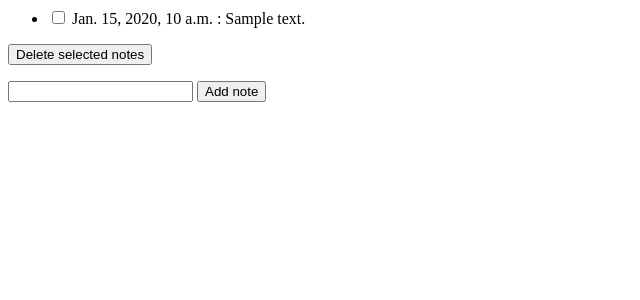
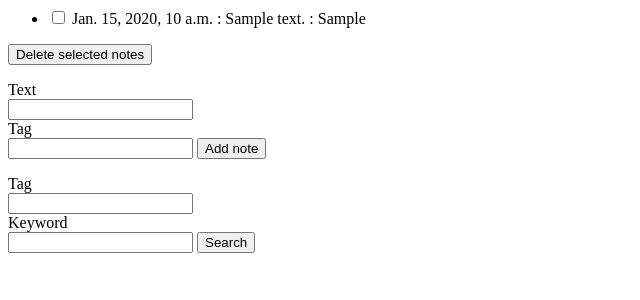
Before and after one commit to kateshostak/web-notes, a Django app: a page that uses notes/templates/notes/notes.html in a window 1280 px wide. Shown: the top 300 px of the page, without its empty margins (0-640 px from the left). Run offline with Django 3.2, Linux system fonts and the light colour scheme; tables that the repository leaves empty hold one stand-in row (values such as "Sample post").

Commit message:
Add the possibility to search for notes with given tag or keyword

```diff
--- a/notes/models.py
+++ b/notes/models.py
@@ -1,22 +1,27 @@
 from django.db import models
-
-# Create your models here.
 
 
 class SimpleUser(models.Model):
-    user_login = models.CharField(max_length=10)
+    login = models.CharField(max_length=10)
 
     def __str__(self):
-        return self.user_login
+        return self.login
 
     def get_all_notes(self):
         return self.note_set.all()
 
+    def get_by_tag(self, tag):
+        return self.get_all_notes().filter(tag=tag)
+
+    def get_by_keyword(self, keyword):
+        return self.note_set.filter(text__contains=keyword)
+
 
 class Note(models.Model):
     author = models.ForeignKey(SimpleUser, on_delete=models.CASCADE)
-    note_text = models.CharField(max_length=200)
-    note_date = models.DateTimeField('date created')
+    text = models.CharField(max_length=200)
+    date = models.DateTimeField('date created')
+    tag = models.CharField(max_length=20, default="other")
 
     def __str__(self):
-        return self.note_text
+        return self.text
--- a/notes/templates/notes/notes.html
+++ b/notes/templates/notes/notes.html
@@ -6,7 +6,7 @@
         {% for note in ordered_notes_list %}
             <li>
                 <input type="checkbox" name="note_id" value="{{ note.id }}" />
-                {{note.note_date}} : {{ note.note_text }}
+                {{note.date}} : {{ note.text }} : {{note.tag}}
             </li>
         {% endfor %}
         </ul>
@@ -28,7 +28,23 @@
 <div>
     <form action="{% url 'notes:add_note' username %}" method="post">
         {% csrf_token %}
+        Text <br>
         <input type="text" name="note_text">
+        <br>
+        Tag <br>
+        <input type="text" name="note_tag">
         <button type="submit">Add note</button>
     </form>
 </div>
+
+<div>
+    <form action="{% url 'notes:search' username %}" method="post">
+        {% csrf_token %}
+        Tag <br>
+        <input type="text" name="note_tag">
+        <br>
+        Keyword <br>
+        <input type="text" name="keyword">
+        <button type="submit">Search</button>
+    </form>
+</div>
--- a/notes/urls.py
+++ b/notes/urls.py
@@ -7,4 +7,5 @@ urlpatterns = [
     url(r'^(?P<username>[a-zA-Z0-9]+)/$', views.user_notes, name='user_notes'),
     url(r'^(?P<username>[a-zA-Z0-9]+)/add/$', views.add_note, name='add_note'),
     url(r'^(?P<username>[a-zA-Z0-9]+)/delete/$', views.delete_notes, name='delete_notes'),
+    url(r'^(?P<username>[a-zA-Z0-9]+)/search/$', views.search, name='search'),
 ]
--- a/notes/views.py
+++ b/notes/views.py
@@ -7,22 +7,25 @@ from .models import SimpleUser, Note
 
 
 def user_notes(request, username):
-    author = get_object_or_404(SimpleUser, user_login=username)
+    author = get_object_or_404(SimpleUser, login=username)
     context = {
         "username": username,
-        "ordered_notes_list": author.get_all_notes().order_by('-note_date'),
+        "ordered_notes_list": author.get_all_notes().order_by('-date'),
     }
     return render(request, 'notes/notes.html', context)
 
 
 def add_note(request, username):
     note_text = request.POST['note_text']
-    author = get_object_or_404(SimpleUser, user_login=username)
+    note_tag = request.POST['note_tag']
+    author = get_object_or_404(SimpleUser, login=username)
     if note_text:
         new_note = Note(
-            note_text=note_text,
-            note_date=timezone.now(),
-            author=author
+            text=note_text,
+            tag=note_tag,
+            date=timezone.now(),
+            author=author,
+
         )
         new_note.save()
         return HttpResponseRedirect(
@@ -34,7 +37,7 @@ def add_note(request, username):
     else:
         context = {
             "username": username,
-            "ordered_notes_list": author.get_all_notes().order_by('-note_date'),
+            "ordered_notes_list": author.get_all_notes().order_by('-date'),
             "error_message": "You didn't type any text.",
         }
         return render(request, 'notes/notes.html', context)
@@ -42,7 +45,7 @@ def add_note(request, username):
 
 def delete_notes(request, username):
     notes_id = request.POST.getlist('note_id')
-    author = get_object_or_404(SimpleUser, user_login=username)
+    author = get_object_or_404(SimpleUser, login=username)
     note_to_delete = author.get_all_notes().filter(pk__in=notes_id)
     for note in note_to_delete:
         note.delete()
@@ -53,3 +56,21 @@ def delete_notes(request, username):
             args=(username,)
         )
     )
+
+
+def search(request, username):
+    keyword = request.POST['keyword']
+    note_tag = request.POST['note_tag']
+    author = get_object_or_404(SimpleUser, login=username)
+    if keyword:
+        found_notes = author.get_by_keyword(keyword)
+    elif note_tag:
+        found_notes = author.get_by_tag(note_tag)
+    else:
+        found_notes = author.get_all_notes()
+
+    context = {
+        "username": username,
+        "ordered_notes_list": found_notes.order_by('-date'),
+    }
+    return render(request, 'notes/notes.html', context)
```
